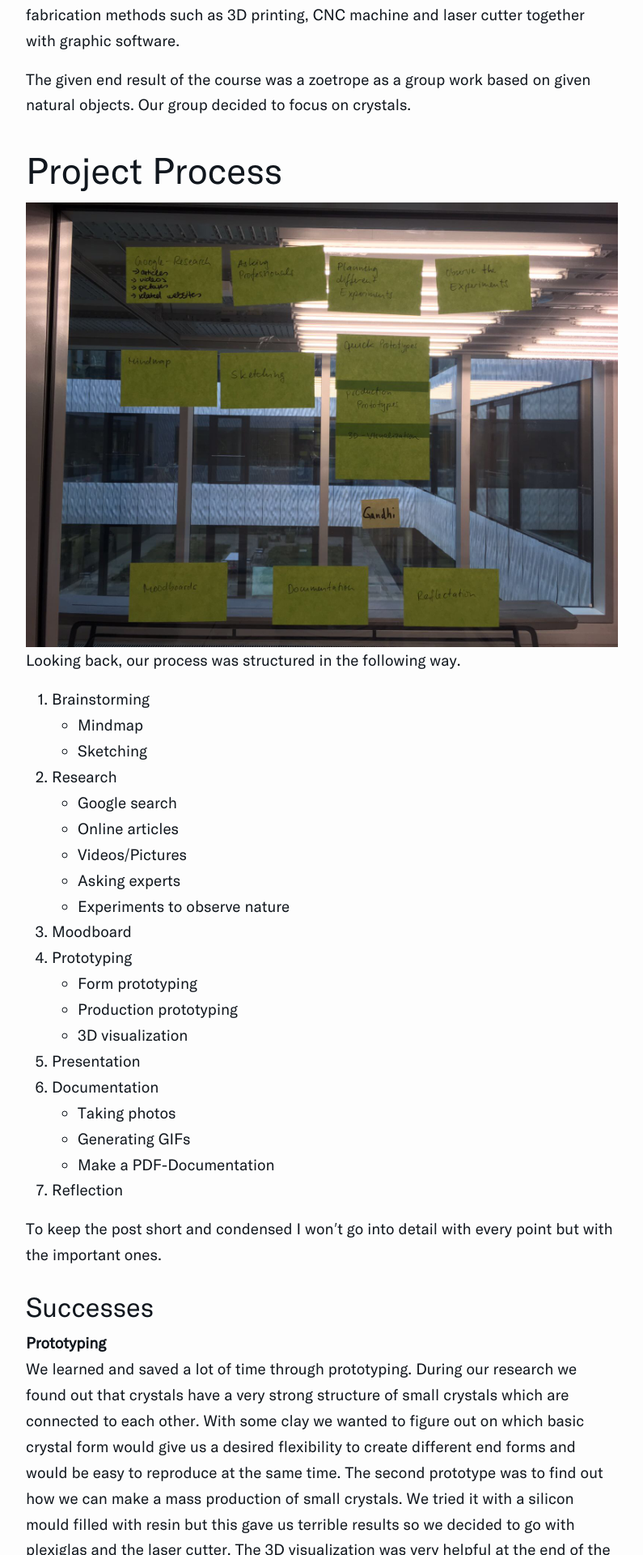
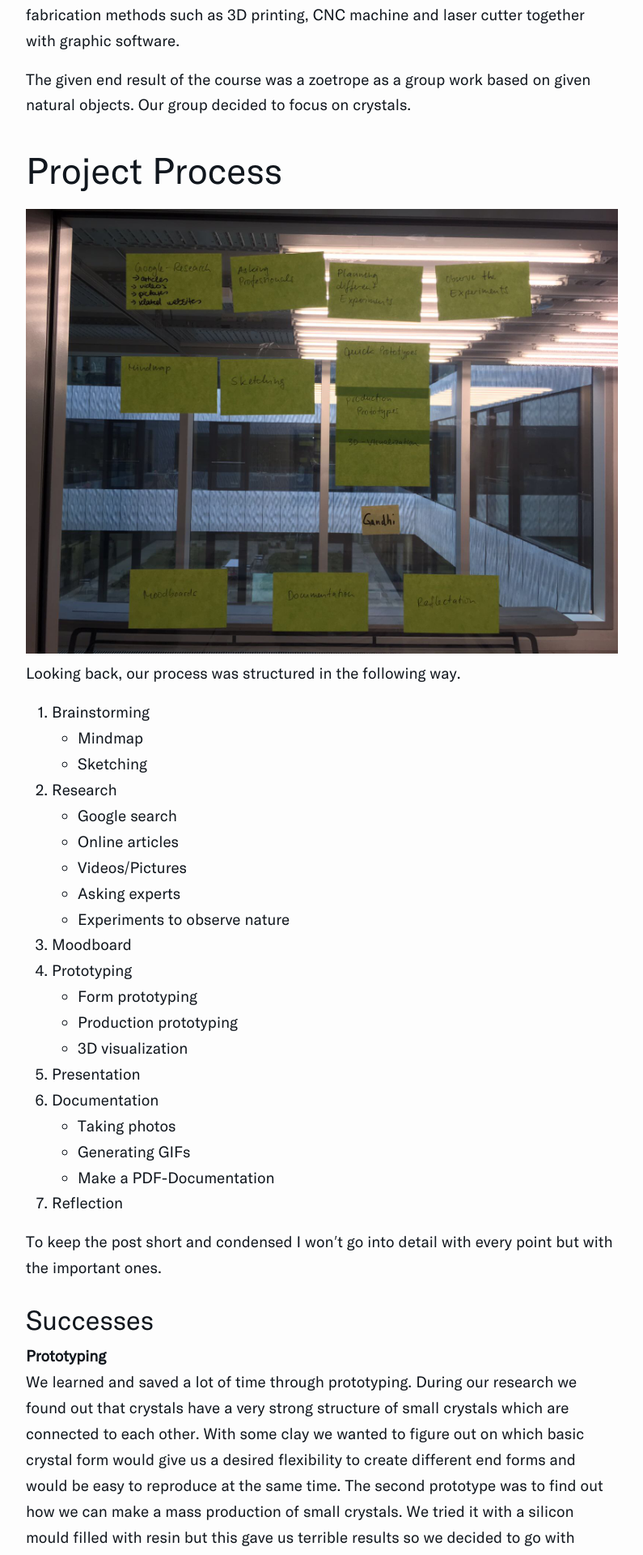
Before and after one commit to znezniV/znezniv.github.io, a Jekyll site: the page built from _posts/2017-02-25-Zoetrope Design Process.md, in a window 1280 px wide. Shown: the part 303-2223 px from the top of the page at 81% size, without its empty margins (242-1037 px from the left). Built offline with Jekyll 4.4.1, drawn with Linux system fonts in a browser that asks for light colours.

Commit message:
image paddings

```diff
--- a/_sass/minima/_layout.scss
+++ b/_sass/minima/_layout.scss
@@ -324,4 +324,9 @@ h2 {
     }
   }
 
+  img {
+    margin-top: 8px;
+    margin-bottom: 8px;
+  }
+
 }
```
